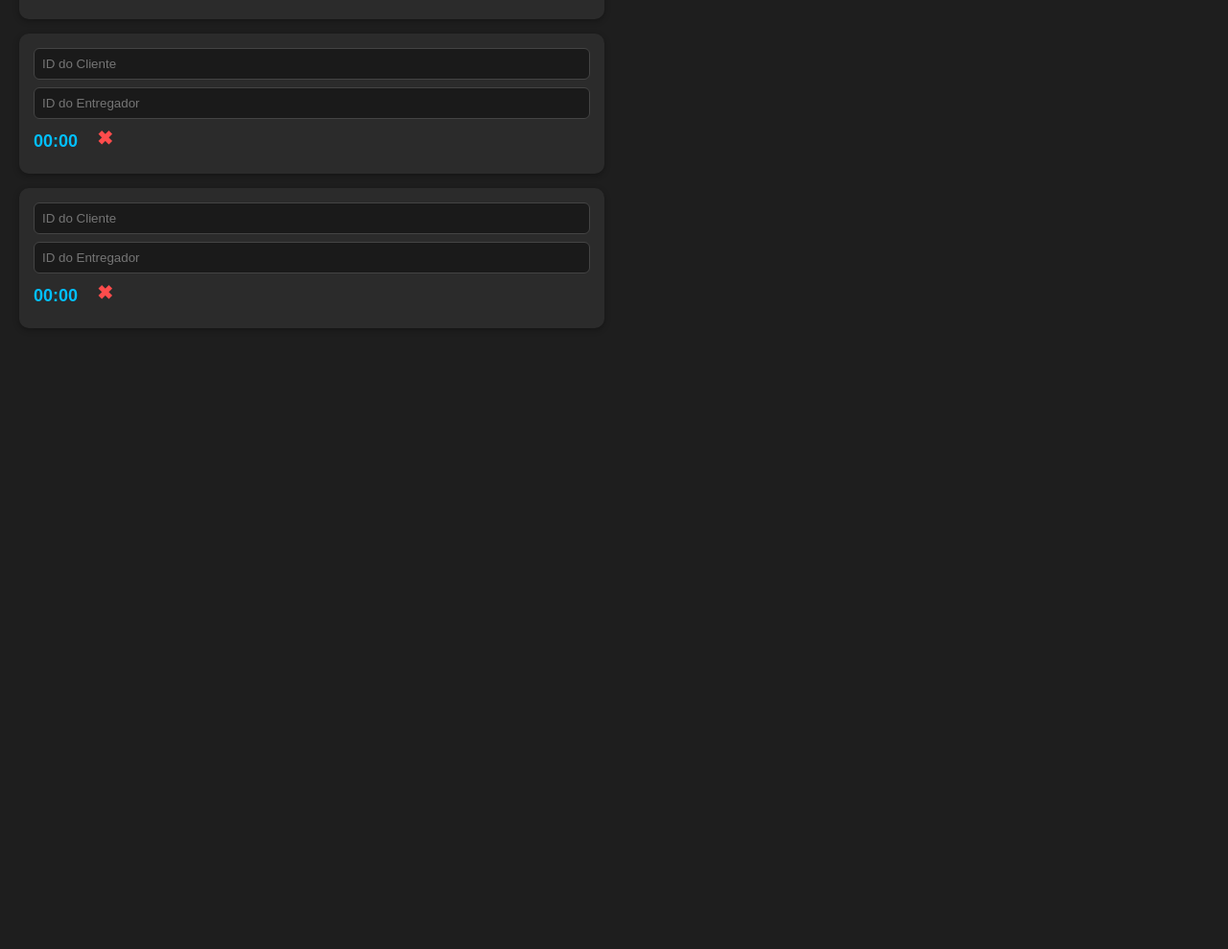
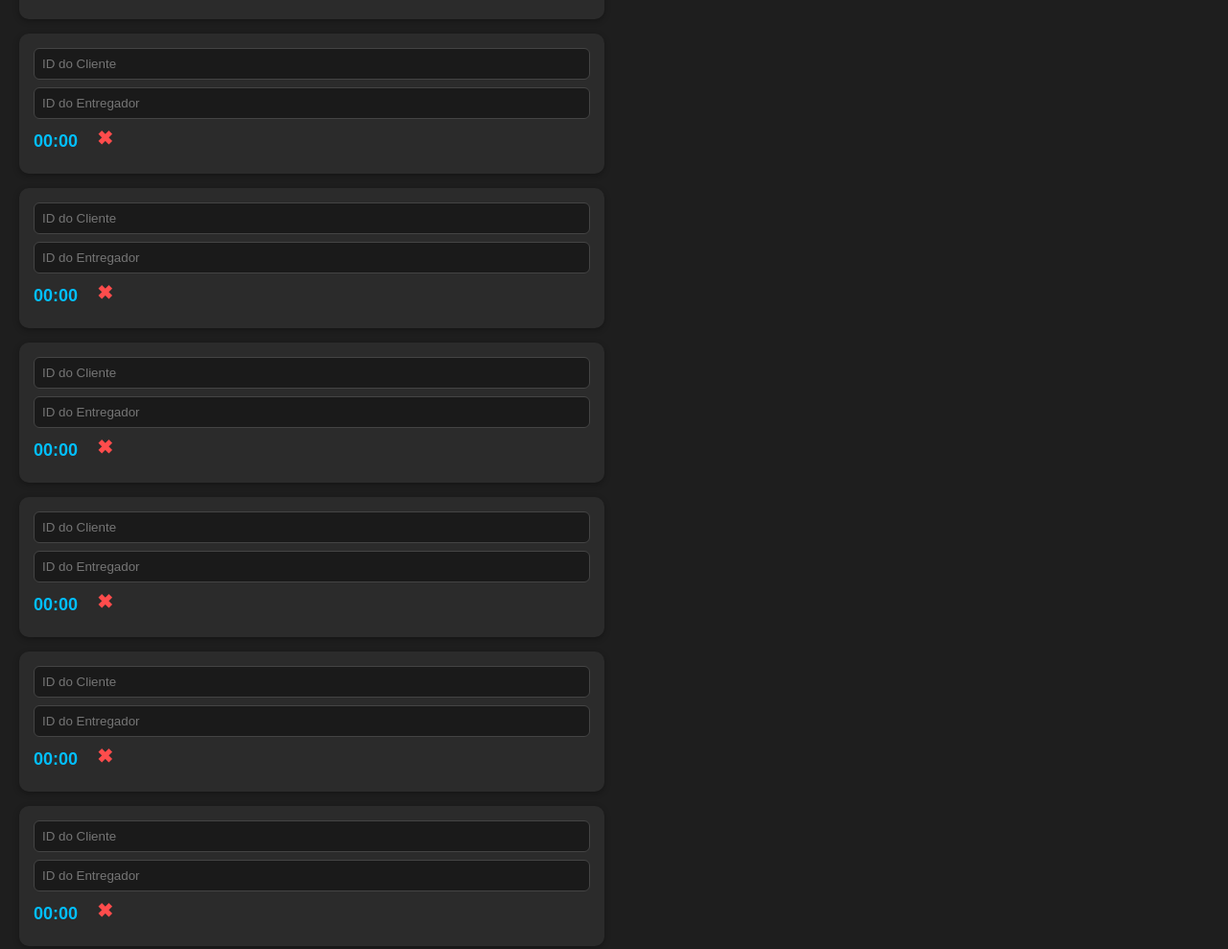
Before and after one commit to mnogp4/AtendimentoTimer, a plain HTML site: page index.html in a window 1280 px wide. Shown: the part 629-1618 px from the top of the page at 96% size. Before the commit the page ends 1006 px from the top, so only its background shows below. Drawn offline with Linux system fonts and the light colour scheme.

Commit message:
Update index.html

```diff
--- a/index.html
+++ b/index.html
@@ -142,7 +142,7 @@
 
     function init() {
       const container = document.getElementById("atendimentos");
-      for (let i = 1; i <= 6; i++) {
+      for (let i = 1; i <= 10; i++) {
         container.innerHTML += criarAtendimento(i);
         atendimentos[i] = {timer: null, seconds: 0};
       }
```
